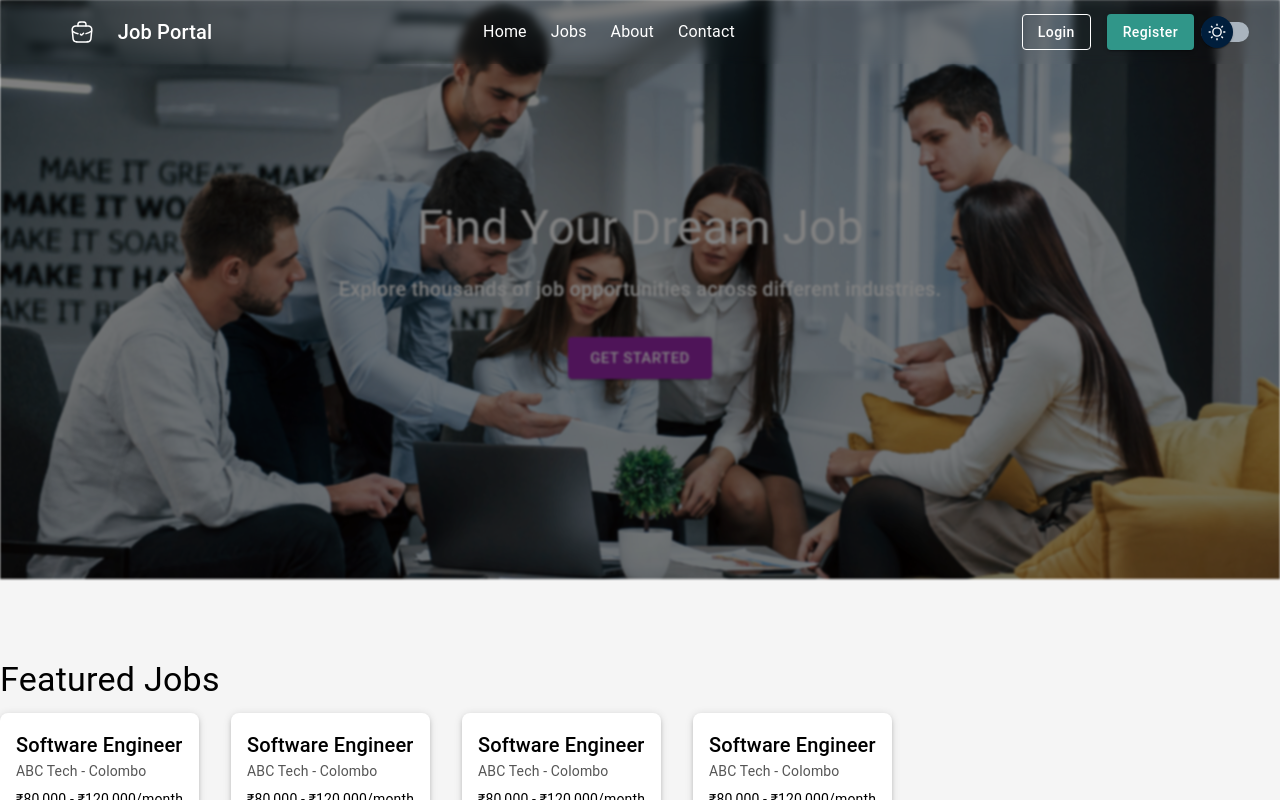
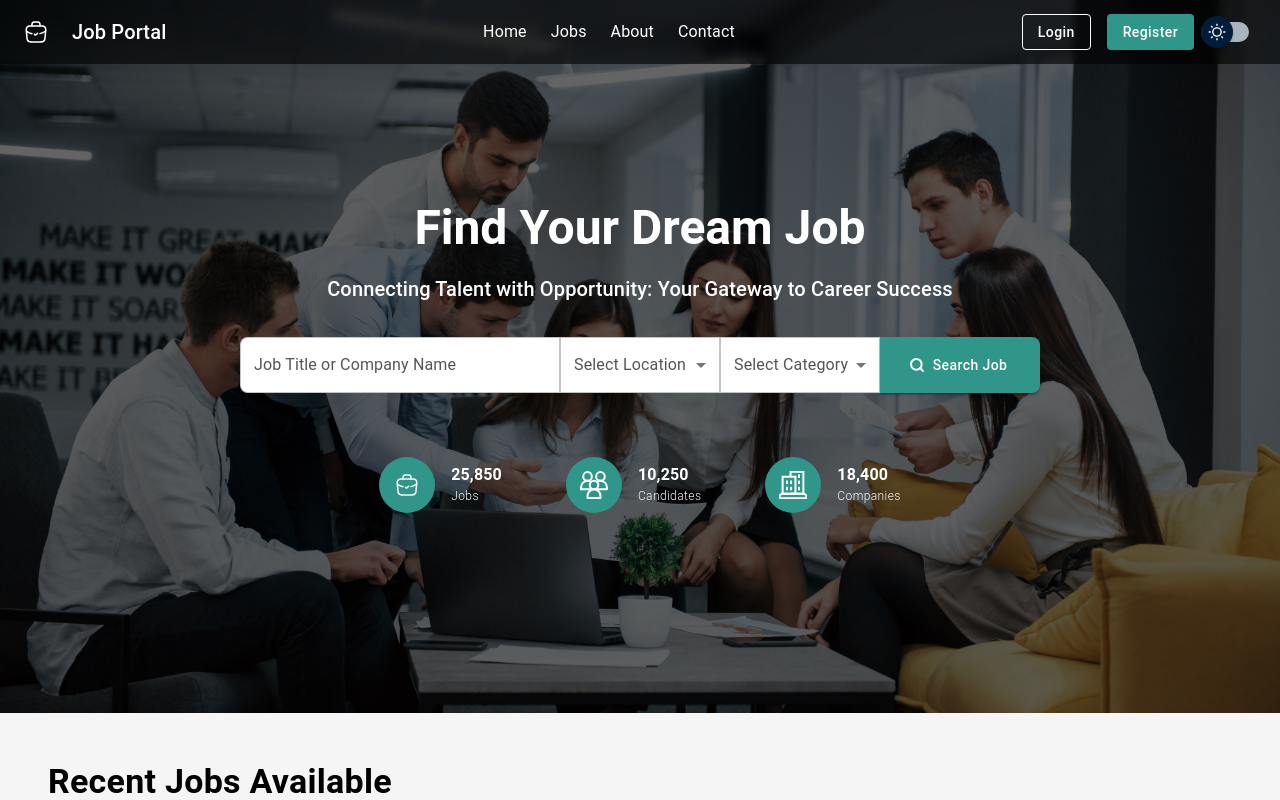
Before and after one commit to RifabAhamed/Job-Portal, a React (Vite) app in the folder frontend/: page / in a window 1280 px wide. Shown: the top 800 px of the page. Built offline with nearby package versions, Linux system fonts and the light colour scheme.

Commit message:
Homepage partially done

```diff
--- a/frontend/src/assets/icons/CandidatesIcon.jsx
+++ b/frontend/src/assets/icons/CandidatesIcon.jsx
@@ -11,7 +11,7 @@ export const CandidatesIcon = () => {
     >
       <mask
         id="mask0_1_3449"
-        style="mask-type:luminance"
+        style={{ maskType: "luminance" }}
         maskUnits="userSpaceOnUse"
         x="0"
         y="0"
@@ -24,50 +24,50 @@ export const CandidatesIcon = () => {
         <path
           d="M24.7552 5.39583C24.7552 7.77178 22.8291 9.69788 20.4531 9.69788C18.0771 9.69788 16.151 7.77178 16.151 5.39583C16.151 3.01988 18.0771 1.09373 20.4531 1.09373C22.8291 1.09373 24.7552 3.01988 24.7552 5.39583Z"
           stroke="white"
-          stroke-width="2"
-          stroke-miterlimit="10"
-          stroke-linecap="round"
-          stroke-linejoin="round"
+          strokeWidth="2"
+          strokeMiterlimit="10"
+          strokeLinecap="round"
+          strokeLinejoin="round"
         />
         <path
           d="M16.8624 10.7885C17.889 10.0997 19.1242 9.69792 20.4533 9.69792C24.0171 9.69792 26.9062 12.587 26.9062 16.1508V18.3021H1.09393"
           stroke="white"
-          stroke-width="2"
-          stroke-miterlimit="10"
-          stroke-linecap="round"
-          stroke-linejoin="round"
+          strokeWidth="2"
+          strokeMiterlimit="10"
+          strokeLinecap="round"
+          strokeLinejoin="round"
         />
         <path
           d="M11.8487 5.39583C11.8487 7.77178 9.92257 9.69788 7.54661 9.69788C5.17066 9.69788 3.24457 7.77178 3.24457 5.39583C3.24457 3.01988 5.17066 1.09373 7.54661 1.09373C9.92257 1.09373 11.8487 3.01988 11.8487 5.39583Z"
           stroke="white"
-          stroke-width="2"
-          stroke-miterlimit="10"
-          stroke-linecap="round"
-          stroke-linejoin="round"
+          strokeWidth="2"
+          strokeMiterlimit="10"
+          strokeLinecap="round"
+          strokeLinejoin="round"
         />
         <path
           d="M1.09393 18.3021V16.1508C1.09393 12.587 3.98302 9.69792 7.54684 9.69792C8.87591 9.69792 10.1111 10.0998 11.1376 10.7884"
           stroke="white"
-          stroke-width="2"
-          stroke-miterlimit="10"
-          stroke-linecap="round"
-          stroke-linejoin="round"
+          strokeWidth="2"
+          strokeMiterlimit="10"
+          strokeLinecap="round"
+          strokeLinejoin="round"
         />
         <path
           d="M18.3022 14C18.3022 16.376 16.3761 18.3021 14.0002 18.3021C11.6242 18.3021 9.69806 16.376 9.69806 14C9.69806 11.6241 11.6242 9.69792 14.0002 9.69792C16.3761 9.69792 18.3022 11.6241 18.3022 14Z"
           stroke="white"
-          stroke-width="2"
-          stroke-miterlimit="10"
-          stroke-linecap="round"
-          stroke-linejoin="round"
+          strokeWidth="2"
+          strokeMiterlimit="10"
+          strokeLinecap="round"
+          strokeLinejoin="round"
         />
         <path
           d="M20.4533 26.9062V24.755C20.4533 21.1911 17.5642 18.3021 14.0004 18.3021C10.4366 18.3021 7.54742 21.1911 7.54742 24.755V26.9062H20.4533Z"
           stroke="white"
-          stroke-width="2"
-          stroke-miterlimit="10"
-          stroke-linecap="round"
-          stroke-linejoin="round"
+          strokeWidth="2"
+          strokeMiterlimit="10"
+          strokeLinecap="round"
+          strokeLinejoin="round"
         />
       </g>
     </svg>
--- a/frontend/src/assets/icons/CompaniesIcon.jsx
+++ b/frontend/src/assets/icons/CompaniesIcon.jsx
@@ -9,10 +9,10 @@ export const CompaniesIcon = () => {
       fill="none"
       xmlns="http://www.w3.org/2000/svg"
     >
-      <g clip-path="url(#clip0_1_3485)">
+      <g clipPath="url(#clip0_1_3485)">
         <mask
           id="mask0_1_3485"
-          style="mask-type:luminance"
+          style={{ maskType: "luminance" }}
           maskUnits="userSpaceOnUse"
           x="0"
           y="0"
@@ -24,7 +24,7 @@ export const CompaniesIcon = () => {
         <g mask="url(#mask0_1_3485)">
           <mask
             id="mask1_1_3485"
-            style="mask-type:luminance"
+            style={{ maskType: "luminance" }}
             maskUnits="userSpaceOnUse"
             x="0"
             y="0"
@@ -37,62 +37,62 @@ export const CompaniesIcon = () => {
             <path
               d="M27.1797 27.1797H0.820312V25.5877C0.820312 24.0559 2.06205 22.8142 3.59384 22.8142H24.4062C25.938 22.8142 27.1797 24.0559 27.1797 25.5877V27.1797Z"
               stroke="white"
-              stroke-width="2"
-              stroke-miterlimit="10"
+              strokeWidth="2"
+              strokeMiterlimit="10"
             />
             <path
               d="M11.5432 5.74214V0.820267H24.3765V22.8142H11.5432"
               stroke="white"
-              stroke-width="2"
-              stroke-miterlimit="10"
+              strokeWidth="2"
+              strokeMiterlimit="10"
             />
             <path
               d="M3.62347 5.83336H16.4568V22.8143H3.62347V5.83336Z"
               stroke="white"
-              stroke-width="2"
-              stroke-miterlimit="10"
+              strokeWidth="2"
+              strokeMiterlimit="10"
             />
             <path
               d="M7.99854 9.58423V13.0842"
               stroke="white"
-              stroke-width="2"
-              stroke-miterlimit="10"
+              strokeWidth="2"
+              strokeMiterlimit="10"
             />
             <path
               d="M12.0818 9.58423V13.0842"
               stroke="white"
-              stroke-width="2"
-              stroke-miterlimit="10"
+              strokeWidth="2"
+              strokeMiterlimit="10"
             />
             <path
               d="M7.99854 15.7821V19.2821"
               stroke="white"
-              stroke-width="2"
-              stroke-miterlimit="10"
+              strokeWidth="2"
+              strokeMiterlimit="10"
             />
             <path
               d="M12.0818 15.7821V19.2821"
               stroke="white"
-              stroke-width="2"
-              stroke-miterlimit="10"
+              strokeWidth="2"
+              strokeMiterlimit="10"
             />
             <path
               d="M20.0015 9.58423V13.0842"
               stroke="white"
-              stroke-width="2"
-              stroke-miterlimit="10"
+              strokeWidth="2"
+              strokeMiterlimit="10"
             />
             <path
               d="M20.0015 15.7821V19.2821"
               stroke="white"
-              stroke-width="2"
-              stroke-miterlimit="10"
+              strokeWidth="2"
+              strokeMiterlimit="10"
             />
             <path
               d="M20.0015 3.38635V6.88635"
               stroke="white"
-              stroke-width="2"
-              stroke-miterlimit="10"
+              strokeWidth="2"
+              strokeMiterlimit="10"
             />
           </g>
         </g>
--- a/frontend/src/assets/icons/SearchIcon.jsx
+++ b/frontend/src/assets/icons/SearchIcon.jsx
@@ -12,16 +12,16 @@ export const SearchIcon = () => {
       <path
         d="M7.33333 12.6667C10.2789 12.6667 12.6667 10.2789 12.6667 7.33333C12.6667 4.38781 10.2789 2 7.33333 2C4.38781 2 2 4.38781 2 7.33333C2 10.2789 4.38781 12.6667 7.33333 12.6667Z"
         stroke="white"
-        stroke-width="2"
-        stroke-linecap="round"
-        stroke-linejoin="round"
+        strokeWidth="2"
+        strokeLinecap="round"
+        strokeLinejoin="round"
       />
       <path
         d="M14.0003 14.0003L11.1003 11.1003"
         stroke="white"
-        stroke-width="2"
-        stroke-linecap="round"
-        stroke-linejoin="round"
+        strokeWidth="2"
+        strokeLinecap="round"
+        strokeLinejoin="round"
       />
     </svg>
   );
--- /dev/null
+++ b/frontend/src/components/JobSearchComponent.jsx
@@ -0,0 +1,100 @@
+import {
+  Avatar,
+  Box,
+  Button,
+  FormControl,
+  InputLabel,
+  MenuItem,
+  Select,
+  TextField,
+} from "@mui/material";
+import React from "react";
+import { SearchIcon } from "../assets/icons/SearchIcon";
+import { JobIcon } from "../assets/icons/JobIcon";
+
+const JobSearchComponent = () => {
+  const [age, setAge] = React.useState("");
+
+  const handleChange = (event) => {
+    setAge(event.target.value);
+  };
+  return (
+    <Box
+      sx={{
+        display: "flex",
+        flexDirection: { xs: "column", md: "row" },
+        mt: 2,
+        width: "100%",
+        alignItems: { xs: "center", md: "flex-start" },
+      }}
+    >
+      <FormControl sx={{ width: { xs: "90%", md: "40%" } }}>
+        <TextField
+          id="outlined-basic"
+          label="Job Title or Company Name"
+          variant="outlined"
+          sx={{
+            bgcolor: "white",
+            borderRadius: 0,
+            borderStartEndRadius: { xs: 8, md: 0 },
+            borderTopLeftRadius: 8,
+            borderBottomLeftRadius: { xs: 0, md: 8 },
+            "& .MuiOutlinedInput-root": {
+              borderRadius: 0,
+              borderTopLeftRadius: 8,
+              borderBottomLeftRadius: { xs: 0, md: 8 },
+            },
+          }}
+        />
+      </FormControl>
+      <FormControl sx={{ width: { xs: "90%", md: "20%" } }}>
+        <InputLabel id="demo-simple-select-label">Select Location</InputLabel>
+        <Select
+          sx={{ height: "56px", bgcolor: "white", borderRadius: 0 }}
+          labelId="demo-simple-select-label"
+          id="demo-simple-select"
+          value={age}
+          label="Age"
+          onChange={handleChange}
+        >
+          <MenuItem value={10}>Ten</MenuItem>
+          <MenuItem value={20}>Twenty</MenuItem>
+          <MenuItem value={30}>Thirty</MenuItem>
+        </Select>
+      </FormControl>
+      <FormControl sx={{ width: { xs: "90%", md: "20%" } }}>
+        <InputLabel id="demo-simple-select-label">Select Category</InputLabel>
+        <Select
+          sx={{ height: "56px", bgcolor: "white", borderRadius: 0 }}
+          labelId="demo-simple-select-label"
+          id="demo-simple-select"
+          value={age}
+          label="Age"
+          onChange={handleChange}
+        >
+          <MenuItem value={10}>Ten</MenuItem>
+          <MenuItem value={20}>Twenty</MenuItem>
+          <MenuItem value={30}>Thirty</MenuItem>
+        </Select>
+      </FormControl>
+      <Button
+        variant="contained"
+        startIcon={<SearchIcon />}
+        color="primarygreen"
+        sx={{
+          textTransform: "none",
+          height: "56px",
+          width: { xs: "90%", md: "20%" },
+          borderRadius: 0,
+          borderStartEndRadius: { xs: 0, md: 8 },
+          borderEndEndRadius: 8,
+          borderEndStartRadius: { xs: 8, md: 0 },
+        }}
+      >
+        Search Job
+      </Button>
+    </Box>
+  );
+};
+
+export default JobSearchComponent;
--- a/frontend/src/layout/Header.jsx
+++ b/frontend/src/layout/Header.jsx
@@ -9,7 +9,7 @@ const Header = () => {
       position="fixed"
       elevation={0}
       sx={{
-        backgroundColor: "transparent",
+        backgroundColor: "rgba(0, 0, 0, 0.6)",
         backdropFilter: "blur(4px)", // Optional: for a blurred glass effect
         boxShadow: "none",
       }}
@@ -20,7 +20,7 @@ const Header = () => {
             display: "flex",
             alignItems: "center",
             width: "20%",
-            justifyContent: "center",
+            justifyContent: "start",
             gap: 3,
           }}
         >
@@ -69,7 +69,7 @@ const Header = () => {
           </Button>
           <Button
             variant="contained"
-            color="primarybutton"
+            color="primarygreen"
             sx={{ textTransform: "none" }}
           >
             Register
--- a/frontend/src/pages/HomePage.jsx
+++ b/frontend/src/pages/HomePage.jsx
@@ -1,6 +1,20 @@
 import React from "react";
-import { Box, Container, Typography, Button, Grid, Paper } from "@mui/material";
+import {
+  Box,
+  Container,
+  Typography,
+  Button,
+  Grid,
+  Paper,
+  FormControl,
+  InputLabel,
+  Avatar,
+} from "@mui/material";
 import DiscussingImage from "../assets/images/DiscussingImage.jpg"; // Adjust the path as necessary
+import JobSearchComponent from "../components/JobSearchComponent";
+import { JobIcon } from "../assets/icons/JobIcon";
+import { CandidatesIcon } from "../assets/icons/CandidatesIcon";
+import { CompaniesIcon } from "../assets/icons/CompaniesIcon";
 
 const HomePage = () => {
   return (
@@ -8,6 +22,7 @@ const HomePage = () => {
       {/* Hero Section */}
       <Box
         sx={{
+          position: "relative",
           textAlign: "center",
           py: 25,
           color: "primary.contrastText",
@@ -15,25 +30,145 @@ const HomePage = () => {
           backgroundSize: "cover",
           backgroundPosition: "center",
           backgroundRepeat: "no-repeat",
-          filter: "blur(1px) brightness(0.5)", // blur + darken
-          zIndex: 0,
+          overflow: "hidden",
         }}
       >
-        <Typography variant="h3" gutterBottom>
-          Find Your Dream Job
-        </Typography>
-        <Typography variant="h6" sx={{ mb: 4 }}>
-          Explore thousands of job opportunities across different industries.
-        </Typography>
-        <Button variant="contained" size="large" color="secondary">
-          Get Started
-        </Button>
+        {/* Dark Overlay */}
+        <Box
+          sx={{
+            position: "absolute",
+            top: 0,
+            left: 0,
+            width: "100%",
+            height: "100%",
+            backgroundColor: "rgba(0, 0, 0, 0.6)", // Adjust opacity here
+            zIndex: 1,
+          }}
+        />
+
+        {/* Content */}
+        <Box sx={{ position: "relative", zIndex: 2 }}>
+          <Typography variant="h3" gutterBottom sx={{ fontWeight: "bold" }}>
+            Find Your Dream Job
+          </Typography>
+          <Typography variant="h6" sx={{ mb: 4 }}>
+            Connecting Talent with Opportunity: Your Gateway to Career Success
+          </Typography>
+          <Box sx={{ width: "100%", maxWidth: 800, mx: "auto" }}>
+            <JobSearchComponent />
+          </Box>
+          <Box
+            sx={{ display: "flex", justifyContent: "center", gap: 8, mt: 8 }}
+          >
+            <Box
+              sx={{
+                display: "flex",
+                justifyContent: "center",
+                alignItems: "center",
+                gap: 2,
+              }}
+            >
+              <Avatar
+                sx={{ bgcolor: "primarygreen.main", width: 56, height: 56 }}
+              >
+                <JobIcon />
+              </Avatar>
+              <Box
+                sx={{
+                  display: "flex",
+                  flexDirection: "column",
+                  alignItems: "start",
+                }}
+              >
+                <Typography
+                  variant="body1"
+                  sx={{ display: "block", fontWeight: "bold" }}
+                >
+                  25,850
+                </Typography>
+                <Typography
+                  variant="caption"
+                  sx={{ display: "block", fontWeight: "light" }}
+                >
+                  Jobs
+                </Typography>
+              </Box>
+            </Box>
+            <Box
+              sx={{
+                display: "flex",
+                justifyContent: "center",
+                alignItems: "center",
+                gap: 2,
+              }}
+            >
+              <Avatar
+                sx={{ bgcolor: "primarygreen.main", width: 56, height: 56 }}
+              >
+                <CandidatesIcon />
+              </Avatar>
+              <Box
+                sx={{
+                  display: "flex",
+                  flexDirection: "column",
+                  alignItems: "start",
+                }}
+              >
+                <Typography
+                  variant="body1"
+                  sx={{ display: "block", fontWeight: "bold" }}
+                >
+                  10,250
+                </Typography>
+                <Typography
+                  variant="caption"
+                  sx={{ display: "block", fontWeight: "light" }}
+                >
+                  Candidates
+                </Typography>
+              </Box>
+            </Box>
+            <Box
+              sx={{
+                display: "flex",
+                justifyContent: "center",
+                alignItems: "center",
+                gap: 2,
+              }}
+            >
+              <Avatar
+                sx={{ bgcolor: "primarygreen.main", width: 56, height: 56 }}
+              >
+                <CompaniesIcon />
+              </Avatar>
+              <Box
+                sx={{
+                  display: "flex",
+                  flexDirection: "column",
+                  alignItems: "start",
+                }}
+              >
+                <Typography
+                  variant="body1"
+                  sx={{ display: "block", fontWeight: "bold" }}
+                >
+                  18,400
+                </Typography>
+                <Typography
+                  variant="caption"
+                  sx={{ display: "block", fontWeight: "light" }}
+                >
+                  Companies
+                </Typography>
+              </Box>
+            </Box>
+          </Box>
+        </Box>
       </Box>
 
-      {/* Featured Jobs */}
-      <Box sx={{ mt: 10 }}>
-        <Typography variant="h4" gutterBottom>
-          Featured Jobs
+      <Box sx={{ mt: 6, px: 6 }}>
+        <Typography variant="h4" gutterBottom sx={{fontWeight: "bold"}}>
+          Recent Jobs Available
         </Typography>
         <Grid container spacing={4}>
           {Array.from({ length: 4 }).map((_, index) => (
--- a/frontend/src/theme/theme.js
+++ b/frontend/src/theme/theme.js
@@ -6,7 +6,7 @@ export const getDesignTokens = (mode) => ({
     ...(mode === "light"
       ? {
           primary: { main: "#1976d2" },
-          primarybutton: { main: "#309689" },
+          primarygreen: { main: "#309689" },
           secondary: { main: "#9c27b0" },
           background: {
             default: "#f5f5f5",
@@ -19,7 +19,7 @@ export const getDesignTokens = (mode) => ({
         }
       : {
           primary: { main: "#90caf9" },
-          primarybutton: { main: "#309689" },
+          primarygreen: { main: "#309689" },
           secondary: { main: "#ce93d8" },
           background: {
             default: "#121212",
```
